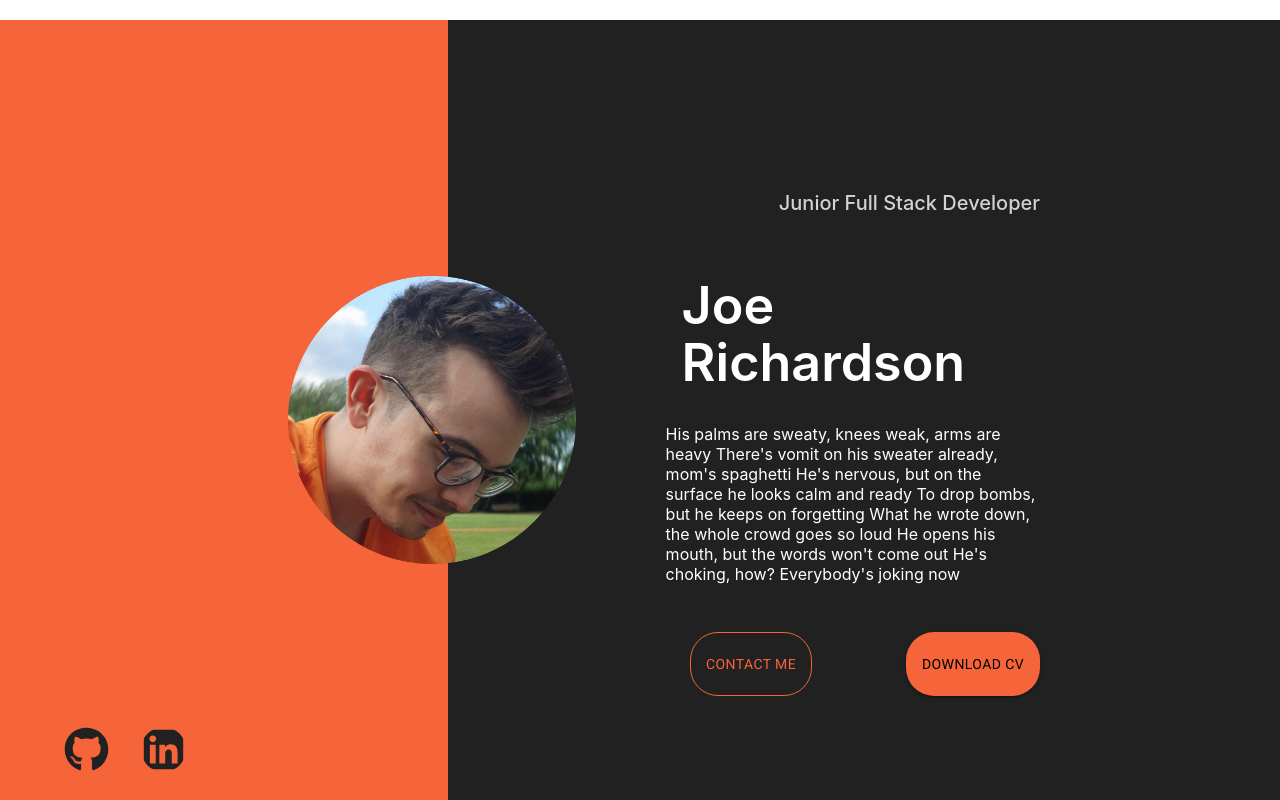
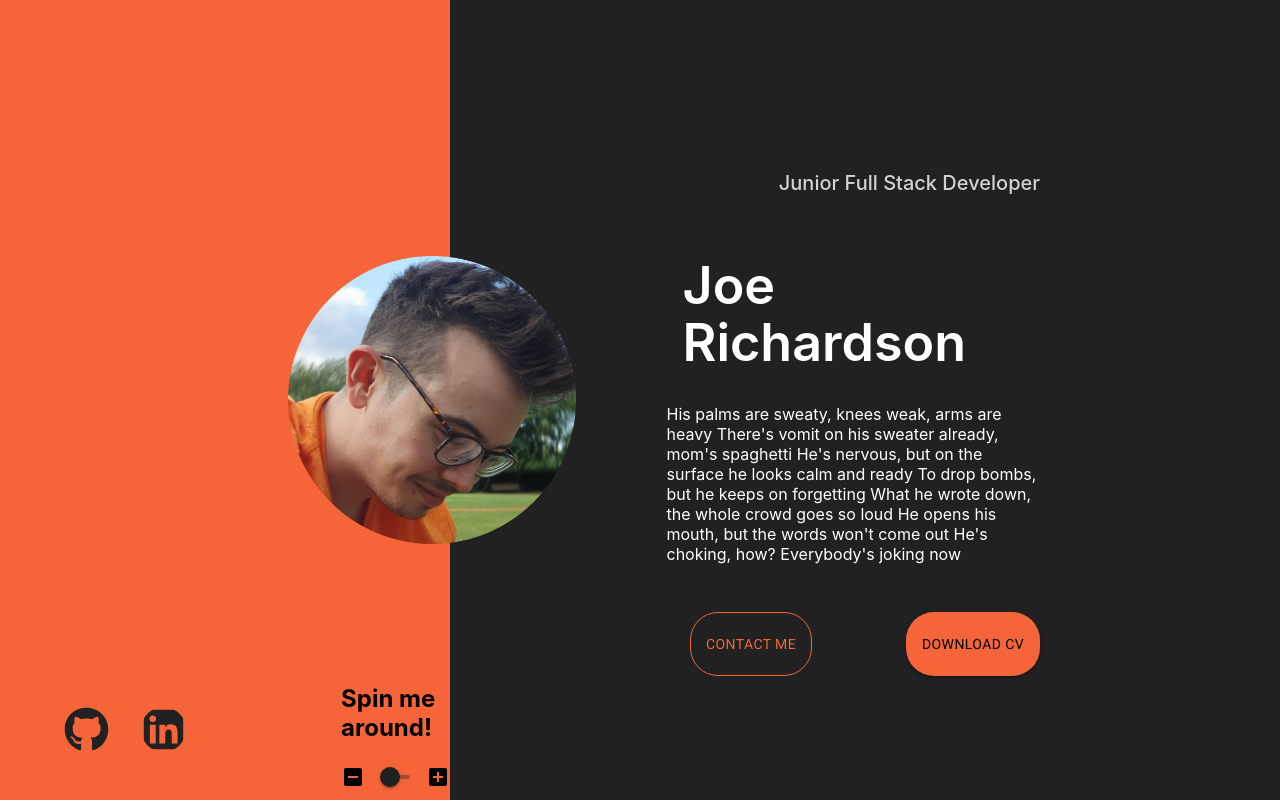
Before and after one commit to JoeR96/joe-portfolio-react, a React (Create React App) app: page / in a window 1280 px wide. Shown: the top 800 px of the page. Built offline with nearby package versions, Linux system fonts and the light colour scheme.

Commit message:
Added Spin me around!

```diff
--- a/package.json
+++ b/package.json
@@ -16,6 +16,7 @@
     "@testing-library/user-event": "^13.5.0",
     "bootstrap": "^5.1.3",
     "framer-motion": "^6.2.8",
+    "material-ui-slider": "^3.0.8",
     "react": "^17.0.2",
     "react-bootstrap": "^2.2.1",
     "react-burger-menu": "^3.0.6",
--- a/src/App.js
+++ b/src/App.js
@@ -14,7 +14,6 @@ function App() {
       <HeaderComponent />
       <About s/>
       <Project ></Project>
-      <UniversityContainer></UniversityContainer>
         <div id="contact" style={contactStyle}>
           <Contact></Contact>
         </div>
--- a/src/components/headerComponent/HeaderComponent.jsx
+++ b/src/components/headerComponent/HeaderComponent.jsx
@@ -1,32 +1,72 @@
-import React, {useState} from 'react'
+import React, {useEffect, useState} from 'react'
 import headshot from '../headerComponent/JoePortrait.png'
-import {  Button } from '@mui/material'
+import { Button, Slider, Stack,Box } from '@mui/material'
 import { Link } from 'react-scroll'
 import {
     FaLinkedin,
     FaGithub,
 
 } from 'react-icons/fa';
+import AddBoxIcon from '@mui/icons-material/AddBox';
+import IndeterminateCheckBoxIcon from '@mui/icons-material/IndeterminateCheckBox'; import { motion } from 'framer-motion';
+export default () => {
+    const [value, setValue] = React.useState(30);
+    const [rotationSpeed, setRotationSpeed] = React.useState(0);
+    const [scale, setScale] = React.useState(1);
+    const [scaleSlider, setScaleSlider] = React.useState(1);
 
-export default () => {
-    const [visible, setVisible] = useState(false);
+    const handleChange = (event, newValue) => {
+        setValue(newValue );
+    };
+
+    useEffect(() => {
+        handleRotationChange(value)
+    }, [value])
+
+    useEffect(() => {
+        setScale(scaleSlider * 1.5 )
+    }, [scaleSlider])
+
+    const handleRotationChange = (v) => {
+        setRotationSpeed(v * 36);
+    };
+
 
     return (
         <div id="header" style={landing}>
-            <Button onClick={() => setVisible(true)}></Button>
                 <div style={landingContainer}>
                 <div style={landingContainerLeft}>
 
                         <div style={lclContent}>
                             <a href="https://github.com/JoeR96"><FaGithub style={detailsIcon} /></a>
                             <a href="https://Linkedin.com/JoeR96"><FaLinkedin style={detailsIcon} /></a>
-                        </div>
+                    </div>
 
-                    </div>
-                    <img src={headshot} style={portraitImage} alt="" />
+                    <Box sx={{ width: 200 }}>
+                        <h2>Spin me around!</h2>
+                        <Stack spacing={2} direction="row" sx={{ mb: 1 }} alignItems="center">
+                            <IndeterminateCheckBoxIcon />
+                            <Slider style={sliderStyle}
+                                aria-label="Volume" value={value}
+                                onChange={handleChange} />
+                            <AddBoxIcon />
+                        </Stack>
+                    </Box>
+                </div>
+                <motion.img
+                    whileHover={{
+                        scale: scale,
+                        rotate: rotationSpeed
+}}
+
+
+                    src={headshot} style={portraitImage} alt="" />
+
 
                 <div style={landingContainerRight}>
-                        <div style={{...lcrContent,...landingContainerRight}}>
+                    <div style={{ ...lcrContent, ...landingContainerRight }}>
+
+
                             <h6 style={lcrh6}>Junior Full Stack Developer</h6>
                             <h1 style={lcrh1}>Joe Richardson</h1>
                             <p>His palms are sweaty, knees weak, arms are heavy
@@ -163,3 +203,8 @@ const detailsIcon = {
         backgroundColor: '#EFEFEF',
     }
 }
+
+
+const sliderStyle = {
+    color: '#212121',
+}
```
Also changed, not shown: 1 other file (tests, documents, lock files or other folders).
